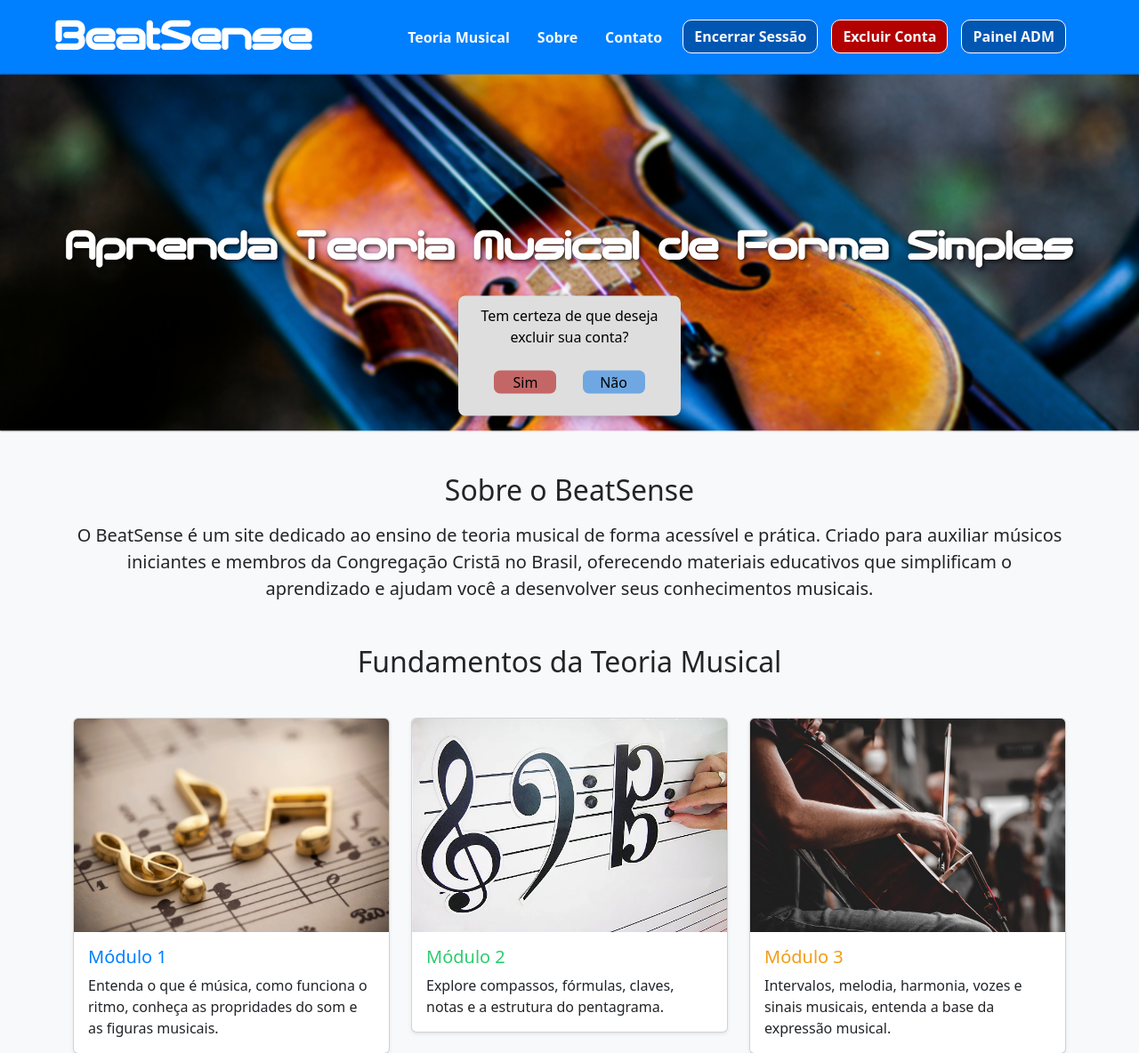
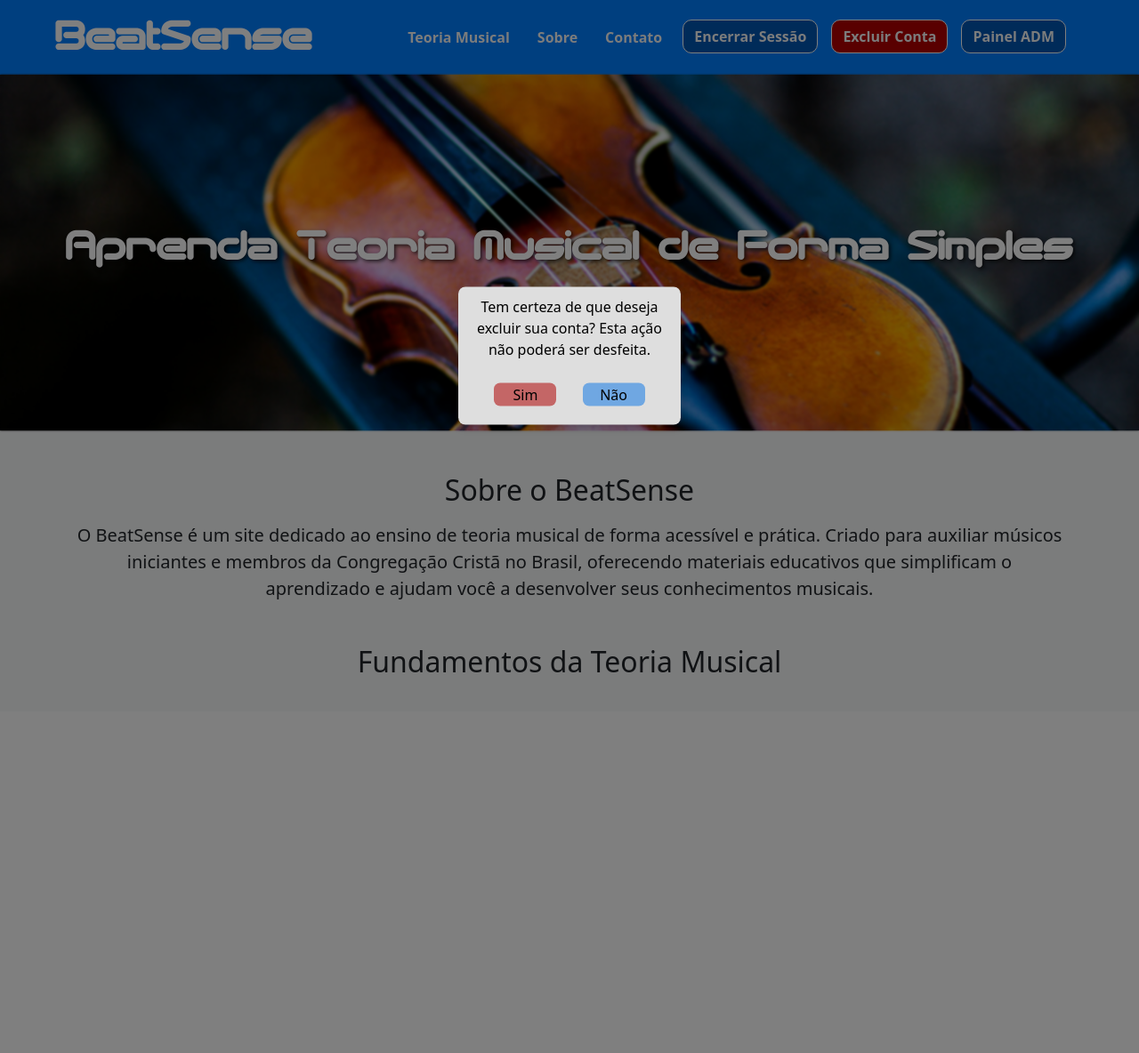
Before and after one commit to BrenoNevess/BeatSense, a PHP site: page /index.php in a window 1280 px wide, after a click on "Excluir Conta". Shown: the top 1184 px of the page at 89% size. After the commit the page ends 756 px from the top, so only its background shows below. Run offline with PHP 8.4, Linux system fonts and the light colour scheme; a user stored in the database is signed in.

Commit message:
Funcionalidade 'Excluir Conta' adicionada

```diff
--- a/src/bootstrap-5.3.0-dist/bootstrap/js/WindowConfirm.js
+++ b/src/bootstrap-5.3.0-dist/bootstrap/js/WindowConfirm.js
@@ -1,8 +1,13 @@
-function OpenConfirm(){
-   document.getElementById('Open').style.display = 'flex';
-   document.getElementById('Behind').style.background-color; 'rgba(0, 0, 0, 0.05)';
+function OpenConfirm() {
+    document.getElementById('Open').style.display = 'flex';
+    document.getElementById('overlay').style.display = 'block';
 }
 
-function CloseConfirm(){
-   document.getElementById('Open').style.display = 'none';
+function CloseConfirm() {
+    document.getElementById('Open').style.display = 'none';
+    document.getElementById('overlay').style.display = 'none';
 }
+
+function ConfirmConfirm(){
+   window.location.href = 'http://localhost/BeatSense/src/servers/ExcludeAcc.php';
+}
--- a/src/index.php
+++ b/src/index.php
@@ -1,5 +1,6 @@
 <?php
 session_start();
+include('servers/conexao.php');
 ?>
 
 <!DOCTYPE html>
@@ -129,10 +130,8 @@ session_start();
             left: 50%;
             transform: translate(-50%, -50%);
             width: 250px;
-            height: 135px;
+            height: 155px;
             background-color: #dedede;
-            color: white;
-            padding: 10px;
             box-shadow: 0 4px 8px rgba(0,0,0,0.2);
             border-radius: 8px;
             z-index: 999;
@@ -141,6 +140,8 @@ session_start();
 
         .content-confirm{
             text-align: center;
+            padding: 10px;
+            color: #000;
         }
 
         .content-confirm button {
@@ -148,10 +149,9 @@ session_start();
             max-width: 70px;
             width: 100%;
             border: none;
-            align-items: center;
-            justify-content: center;
             margin-top: 10px;
         }
+
 
         .button-no{
             background-color: #6fa7e2;
@@ -230,11 +259,20 @@ session_start();
         oferecendo materiais educativos que simplificam o aprendizado e ajudam você a desenvolver seus conhecimentos musicais.</p>
     </div>
 
+    <div id="overlay" style="
+        display: none;
+        position: fixed;
+        top: 0; left: 0;
+        width: 100%; height: 100%;
+        background-color: rgba(0,0,0,0.5);
+        z-index: 998;">
+    </div>
+
     <div class="box-confirm" id="Open">
         <div class="content-confirm">
-            <p>Tem certeza de que deseja excluir sua conta?</p>
-            <button class="button-yes" onclick="ConfirmConfirm()">Sim</button>
-            <button class="button-no"  onclick="CloseConfirm()">Não</button>
+            <p>Tem certeza de que deseja excluir sua conta? Esta ação não poderá ser desfeita.</p>
+            <button type="submit" class="button-yes" id="deletar"  onclick="ConfirmConfirm()">Sim</button>
+            <button class="button-no" onclick="CloseConfirm()">Não</button>
         </div>
     </div>
 
--- a/src/servers/login.php
+++ b/src/servers/login.php
@@ -18,7 +18,7 @@ if ($_SERVER['REQUEST_METHOD'] == 'POST') {
 
         if ($admin && password_verify($senha, $admin['senha'])) {
             $_SESSION['user_type'] = 'adm';
-            $_SESSION['adm_id'] = $adm['id'];
+            $_SESSION['adm_id'] = $admin['id'];
             header('Location: ../adm/painel.php');
             exit();
         }
```
Also changed, not shown: other parts of src/index.php (+29 -0 lines), src/servers/ExcludeAcc.php (+12 -4 lines).
